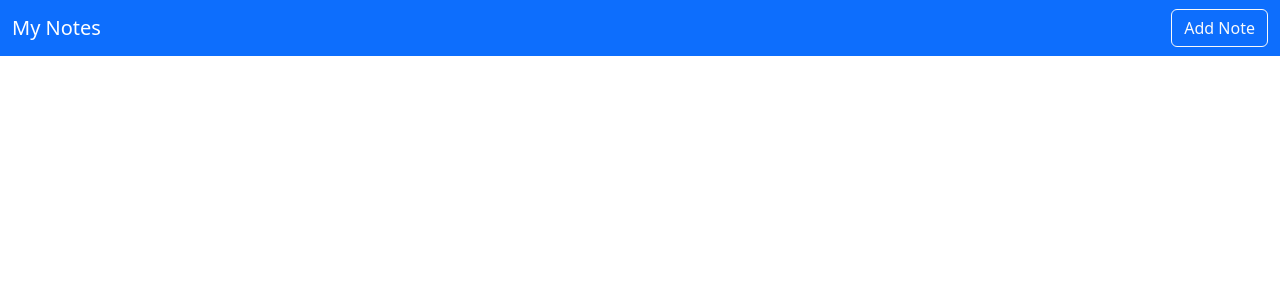
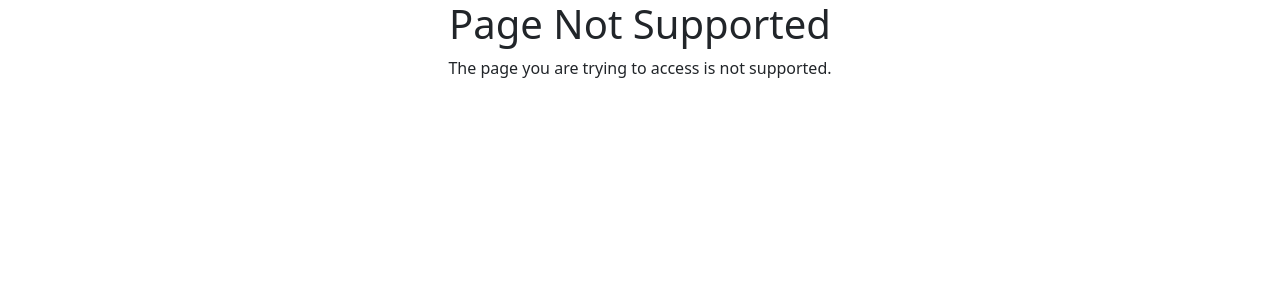
Before and after one commit to alexD00/notes-front-end, a React (Create React App) app: page /unsupported in a window 1280 px wide. Before the commit this address had no page. Shown: the top 300 px of the page. Built offline with nearby package versions, Linux system fonts and the light colour scheme.

Commit message:
add PageNotSupported.js

```diff
--- a/src/App.js
+++ b/src/App.js
@@ -13,6 +13,7 @@ import EditNote from "./notes/EditNote";
 import ViewNote from "./notes/ViewNote";
 import Login from "./pages/Login";
 import { Navigate } from "react-router-dom";
+import PageNotSupported from "./pages/PageNotSupported";
 
 function App() {
   const ProtectedRoute = ({ children }) => {
@@ -65,6 +66,10 @@ function App() {
             }
           />
 
+          {/* Catch unsupported routes */}
+          <Route path="/*" element={<Navigate to="/unsupported" />} />
+          <Route path="/unsupported" element={<PageNotSupported />} />
+
           <Route path="/login" element={<Login />} />
         </Routes>
       </Router>
--- a/src/layout/Navbar.js
+++ b/src/layout/Navbar.js
@@ -5,9 +5,10 @@ export default function Navbar() {
   const location = useLocation();
   const isLoginPage = location.pathname === "/login";
   const isRootPath = location.pathname === "/";
+  const isUnsupported = location.pathname === "/unsupported";
 
   // Don't render Navbar on Login page or root path
-  if (isLoginPage || isRootPath) {
+  if (isLoginPage || isRootPath || isUnsupported) {
     return null;
   }
 
--- /dev/null
+++ b/src/pages/PageNotSupported.js
@@ -0,0 +1,10 @@
+import React from "react";
+
+export default function PageNotSupported() {
+  return (
+    <div>
+      <h1>Page Not Supported</h1>
+      <p>The page you are trying to access is not supported.</p>
+    </div>
+  );
+}
```
